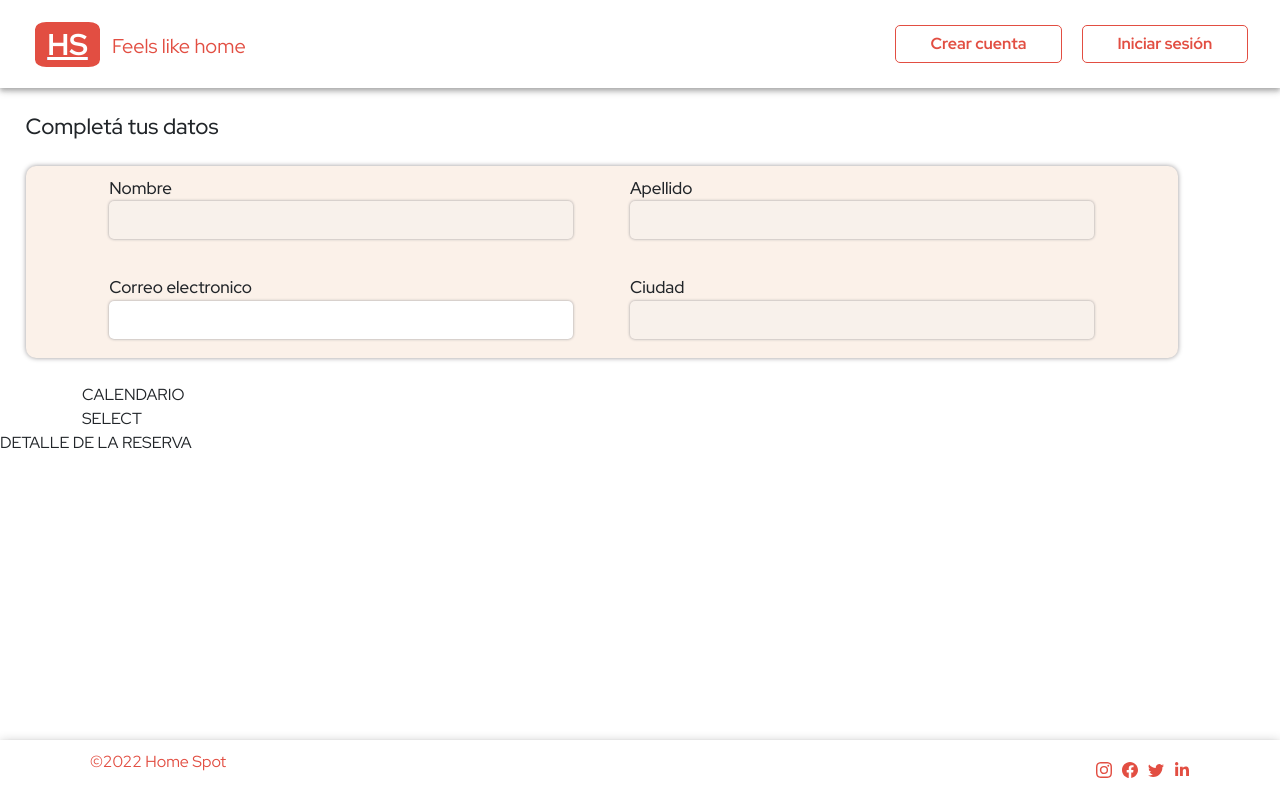
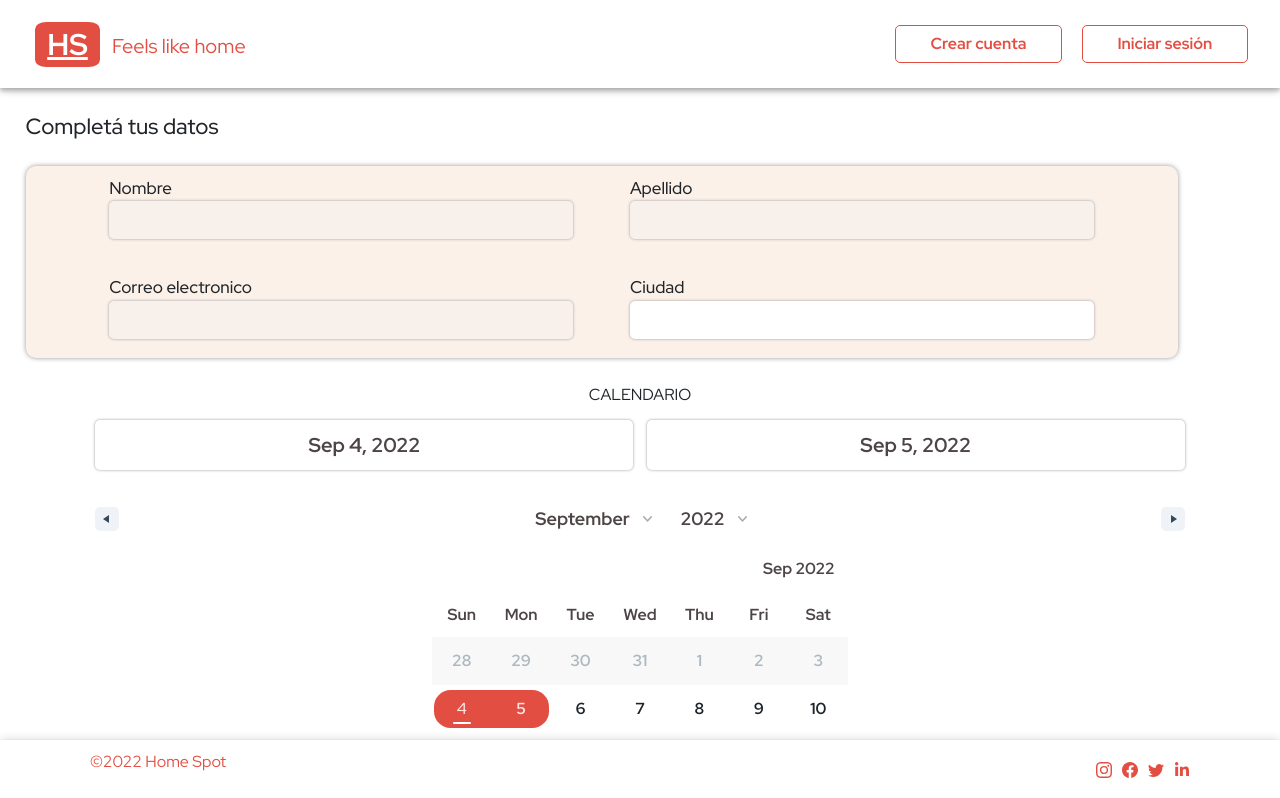
Before and after one commit to lucilaarjona/homespot, a React (Create React App) app in the folder frontend/: page /product/1/booking in a window 1280 px wide. Shown: the top 798 px of the page. Built offline with nearby package versions, Linux system fonts and the light colour scheme; no server answers.

Commit message:
cambios de reserva

```diff
--- a/frontend/src/components/Booking/Booking.js
+++ b/frontend/src/components/Booking/Booking.js
@@ -1,14 +1,26 @@
-import { useContext } from "react"
+import { useContext, useState } from "react"
 import { UserContext } from "../../context/UserContext"
 import HeaderProduct from "../HeaderProduct/HeaderProduct"
 import { BookingStyle } from "./BookingStyle"
 import { CityContext } from "../../context/CityContext"
+import { DateRange } from "react-date-range";
+import { addDays } from "date-fns";
 
 const Booking = () => {
 
-    const {user} = useContext(UserContext)
-    const {citySelected} = useContext(CityContext)
-
+    const { user } = useContext(UserContext)
+    const { citySelected } = useContext(CityContext)
+    // Calendario
+    const date = new Date();
+    const maxDate = new Date();
+    maxDate.setFullYear(maxDate.getFullYear() + 2);
+    const [range, setRange] = useState([
+        {
+            startDate: new Date(),
+            endDate: addDays(new Date(), 1),
+            key: "selection",
+        },
+    ]);
     return (
         <>
             <HeaderProduct />
@@ -26,22 +38,59 @@ const Booking = () => {
                         </div>
                         <div className="label">
                             <label htmlFor="">Correo electronico</label>
-                            <input type="email" />
+                            <input type="email" disabled />
                         </div>
                         <div className="label">
                             <label htmlFor="">Ciudad</label>
-                            <input placeholder={citySelected} disabled type="text" />
+                            <input placeholder={citySelected} type="text" />
                         </div>
                     </div>
+
+                    <div className="container">
+
+                        <div className="calendar">CALENDARIO</div>
+                        <DateRange
+                            onChange={(item) => setRange([item.selection])}
+                            editableDateInputs={false}
+                            moveRangeOnFirstSelection={false}
+                            ranges={range}
+                            months={2}
+                            direction="horizontal"
+                            className="calendarElementDesktop"
+                            minDate={date}
+                            maxDate={maxDate} />
+                        <DateRange
+                            onChange={(item) => setRange([item.selection])}
+                            editableDateInputs={false}
+                            moveRangeOnFirstSelection={false}
+                            ranges={range}
+                            months={1}
+                            direction="horizontal"
+                            className="calendarElement"
+                            minDate={date}
+                            maxDate={maxDate}
+                        />
+                        <div className="select">SELECT</div>
+                    </div>
                 </div>
-
-                <div className="container">
-
-                <div className="calendar">CALENDARIO</div>
-                <div className="select">SELECT</div>
+                <div className="bookingDatail">DETALLE DE LA RESERVA
+                    {/* <div className="card" style={{ width: " 90%" }}>
+                        <img src="..." className="card-img-top" alt="..." />
+                        <div className="card-body">
+                            <h5 className="card-title">Card title</h5>
+                            <p className="card-text">Some quick example text to build on the card title and make up the bulk of the card's content.</p>
+                        </div>
+                        <ul className="list-group list-group-flush">
+                            <li className="list-group-item">An item</li>
+                            <li className="list-group-item">A second item</li>
+                            <li className="list-group-item">A third item</li>
+                        </ul>
+                        <div className="card-body">
+                            <a href="#" className="card-link">Card link</a>
+                            <a href="#" className="card-link">Another link</a>
+                        </div>
+                    </div> */}
                 </div>
-
-                <div className="bookingDatail">DETALLE DE LA RESERVA</div>
             </BookingStyle>
 
         </>
--- a/frontend/src/components/Booking/BookingStyle.js
+++ b/frontend/src/components/Booking/BookingStyle.js
@@ -1,4 +1,5 @@
 import styled from "styled-components";
+import colors from "../../components/colors.json";
 
 export const BookingStyle = styled.section`
   h2 {
@@ -29,6 +30,125 @@ export const BookingStyle = styled.section`
   input:focus {
     outline: none !important;
   }
+   .calendarElementDesktop{
+    display: none;
+  }
+  .calendar {
+    display: flex;
+    align-items: center;
+    flex-direction: column;
+    margin-top: 20px;
+  }
+  .calendar h2 {
+    color: ${colors[0].titles};
+  }
+  .rdrCalendarWrapper {
+    font-size: 12px;
+    width: 100%;
+  }
+  .rdrDateDisplayWrapper {
+    background-color: white;
+    cursor: default;
+  }
+  .rdrDateDisplayItemActive {
+    color: white;
+  }
+  .rdrDateDisplayItemActive input {
+    color: none;
+  }
+  .rdrMonths {
+    display: flex;
+    justify-content: center;
+  }
+
+  .rdrMonthName {
+    display: flex;
+    flex-direction: row-reverse;
+  }
+  .rdrDateDisplayItem input {
+    cursor: default;
+    color: ${colors[0].titles};
+    font-size: 20px;
+    font-weight: bold;
+    border: none;
+  }
+
+  .rdrDateDisplayItem {
+    cursor: default;
+    color: ${colors[0].titles};
+    font-weight: bold;
+    box-shadow: none;
+    border: none;
+  }
+
+  .rdrDateInput {
+    cursor: default;
+  }
+
+  .rdrMonthAndYearPickers select {
+    color: ${colors[0].titles};
+    font-size: 18px;
+    font-weight: bold;
+  }
+
+  .rdrMonthName {
+    color: ${colors[0].titles};
+    font-size: 16px;
+    font-weight: bold;
+  }
+  .rdrWeekDay {
+    font-weight: bold;
+    color: ${colors[0].titles};
+  }
+
+  .rdrDayNumber {
+    font-weight: bold;
+    color: ${colors[0].titles};
+  }
+
+  .rdrEndEdge {
+    background: ${colors[0].principal};
+  }
+
+  .rdrStartEdge {
+    background: ${colors[0].principal};
+  }
+
+  .rdrInRange {
+    background: ${colors[0].principal};
+  }
+  .rdrDayHovered {
+    border: none;
+  }
+  .rdrDayInPreview {
+    border: none;
+  }
+  .rdrDayToday {
+    border: none;
+  }
+  .rdrDayStartPreview {
+    border: none;
+  }
+  .rdrDayEndPreview {
+    border: 2px solid ${colors[0].principal};
+  }
+  .rdrDayDisabled {
+    text-decoration: underline;
+  }
+  .rdrDayToday .rdrDayNumber span:after {
+    content: "";
+    position: absolute;
+    bottom: 4px;
+    left: 50%;
+    transform: translate(-50%, 0);
+    width: 18px;
+    height: 2px;
+    border-radius: 2px;
+    background: ${colors[0].principal};
+  }
+span .rdrYearPicker select {
+    position: relative;
+  }
 
   @media (min-width: 768px) {
     h2 {
@@ -51,6 +171,14 @@ export const BookingStyle = styled.section`
     input {
       padding: 0.4rem;
     }
+    .calendarElementDesktop{
+    display: none;
+  }
+
+  .rdrCalendarWrapper {
+    font-size: 16px;
+    width: 100%;
+  }
   }
 
   @media (min-width: 1365px) {
@@ -61,7 +189,7 @@ export const BookingStyle = styled.section`
     margin-top: 50px; */
 
     display: grid;
-    grid-template-columns: 70% 30%;
+    grid-template-columns: 60% 40%;
 
     h2 {
       font-size: 30px;
@@ -88,7 +216,6 @@ export const BookingStyle = styled.section`
       margin: 1%;
       height: 18rem;
       row-gap: 18%;
-      order: 1;
     }
     input {
       padding: 0.8rem;
@@ -118,8 +245,20 @@ export const BookingStyle = styled.section`
 
 
     .bookingDatail {
-        order: 2;
+
 
     }
+    .calendarElement{
+    display: none;
   }
+
+  .calendarElementDesktop{
+    display: contents;
+  }
+  .rdrCalendarWrapper {
+    font-size: 14px;
+    width: 100%;
+  }
+  }
+
 `;
```
